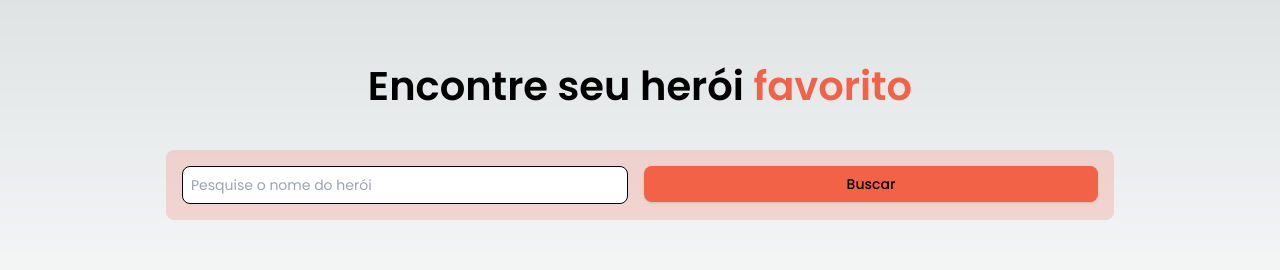
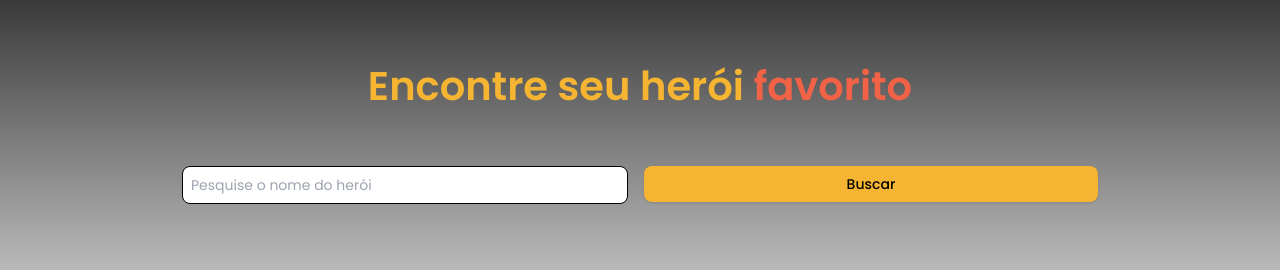
Before and after one commit to Mp455/battle-of-heroes, a Next.js app: page / in a window 1280 px wide. Shown: the part 122-392 px from the top of the page. Built offline with nearby package versions, Linux system fonts and the light colour scheme; no server answers.

Commit message:
style: changes in styling

```diff
--- a/src/app/components/HeroSearch.tsx
+++ b/src/app/components/HeroSearch.tsx
@@ -5,11 +5,11 @@ import Button from "@/components/Button";
 const HeroSearch = () => {
   return (
     <div className="container mx-auto p-5 bg-search-background bg-cover bg-center bg-no-repeat lg:py-28">
-      <h1 className="font-semibold text-2xl text-primaryDarker text-center lg:text-[2.5rem]">
+      <h1 className="font-semibold text-2xl text-secondary text-center lg:text-[2.5rem]">
         Encontre seu herói <span className="text-primary">favorito</span>
       </h1>
 
-      <div className="flex flex-col gap-4 mt-5 lg:flex-row lg:max-w-[948px] lg:mx-auto lg:p-4 lg:bg-primary lg:mt-12 lg:bg-opacity-20 lg:rounded-lg">
+      <div className="flex flex-col gap-4 mt-5 lg:flex-row lg:max-w-[948px] lg:mx-auto lg:p-4 lg:mt-12 lg:bg-opacity-20 lg:rounded-lg">
         <Input placeholder="Pesquise o nome do herói" />
         <Button className=" lg:h-fit w-full">Buscar</Button>
       </div>
--- a/src/app/layout.tsx
+++ b/src/app/layout.tsx
@@ -10,7 +10,7 @@ const poppins = Poppins({
 
 export const metadata: Metadata = {
   title: "Battle of heroes",
-  description: "Batalha de hérois por habilidades",
+  description: "Batalha de heróis por habilidades",
 };
 
 export default function RootLayout({
@@ -18,9 +18,13 @@ export default function RootLayout({
 }: {
   children: React.ReactNode;
 }) {
+  const bodyStyle = {
+    backgroundColor: "black",
+  };
+
   return (
     <html lang="en">
-      <body className={poppins.className}>
+      <body className={poppins.className} style={bodyStyle}>
         <Header />
         {children}
       </body>
--- a/src/components/Button.tsx
+++ b/src/components/Button.tsx
@@ -7,7 +7,7 @@ interface ButtonProps extends ComponentPropsWithoutRef<"button"> {
 
 function Button({ className, variant = "primary", ...props }: ButtonProps) {
   const variantClasses = {
-    primary: "text-white bg-primary hover:bg-primaryDarker",
+    primary: "text-white bg-secondary hover:bg-primary",
     outlined: "bg-transparent border-2 border-primary text-primary",
     danger:
       "text-red-500 border-red-500 border hover:bg-red-600 bg-transparent hover:text-white",
--- a/tailwind.config.ts
+++ b/tailwind.config.ts
@@ -9,6 +9,7 @@ const config: Config = {
   theme: {
     colors: {
       primary: "#f26246",
+      secondary: "#F5B532",
     },
   },
   plugins: [],
```
